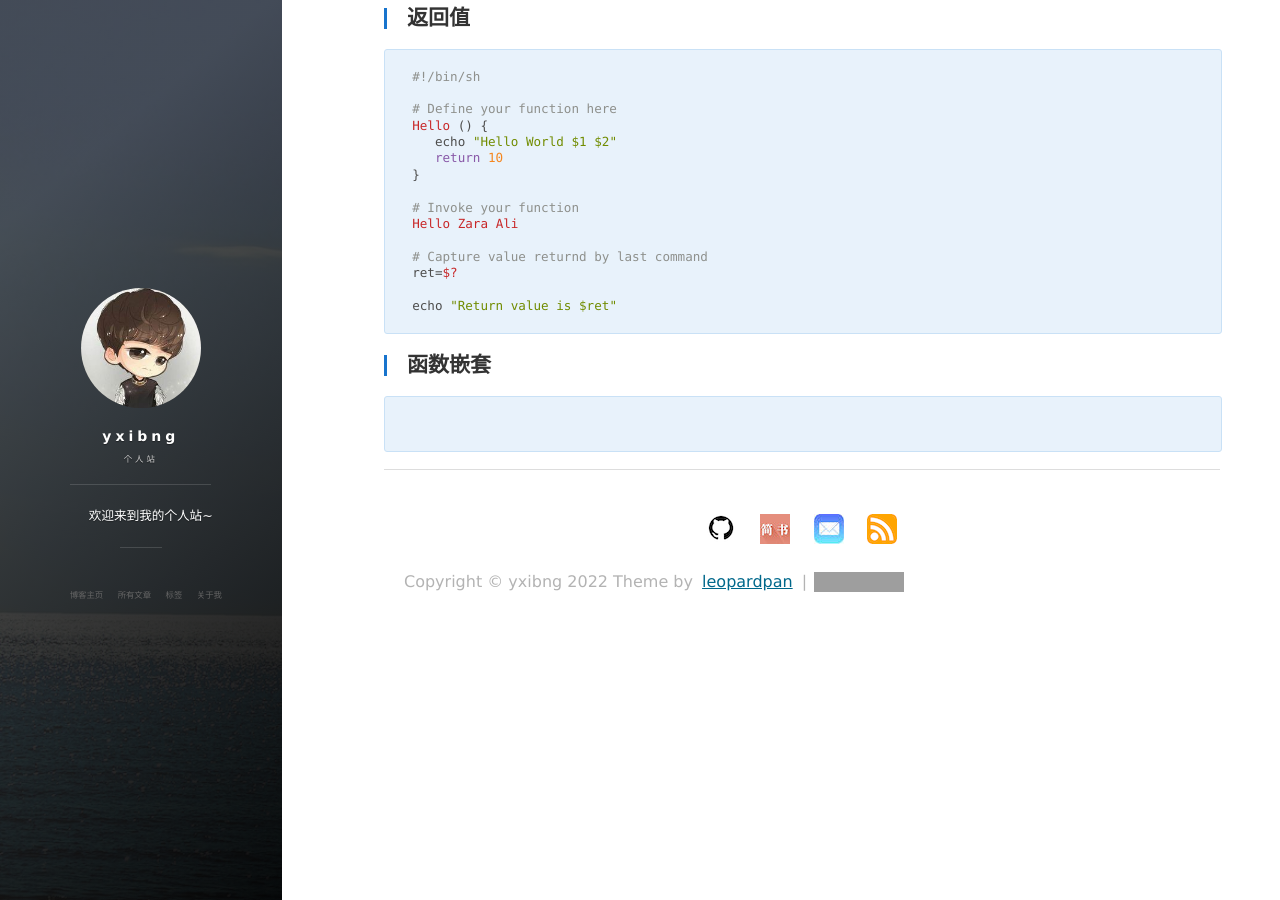
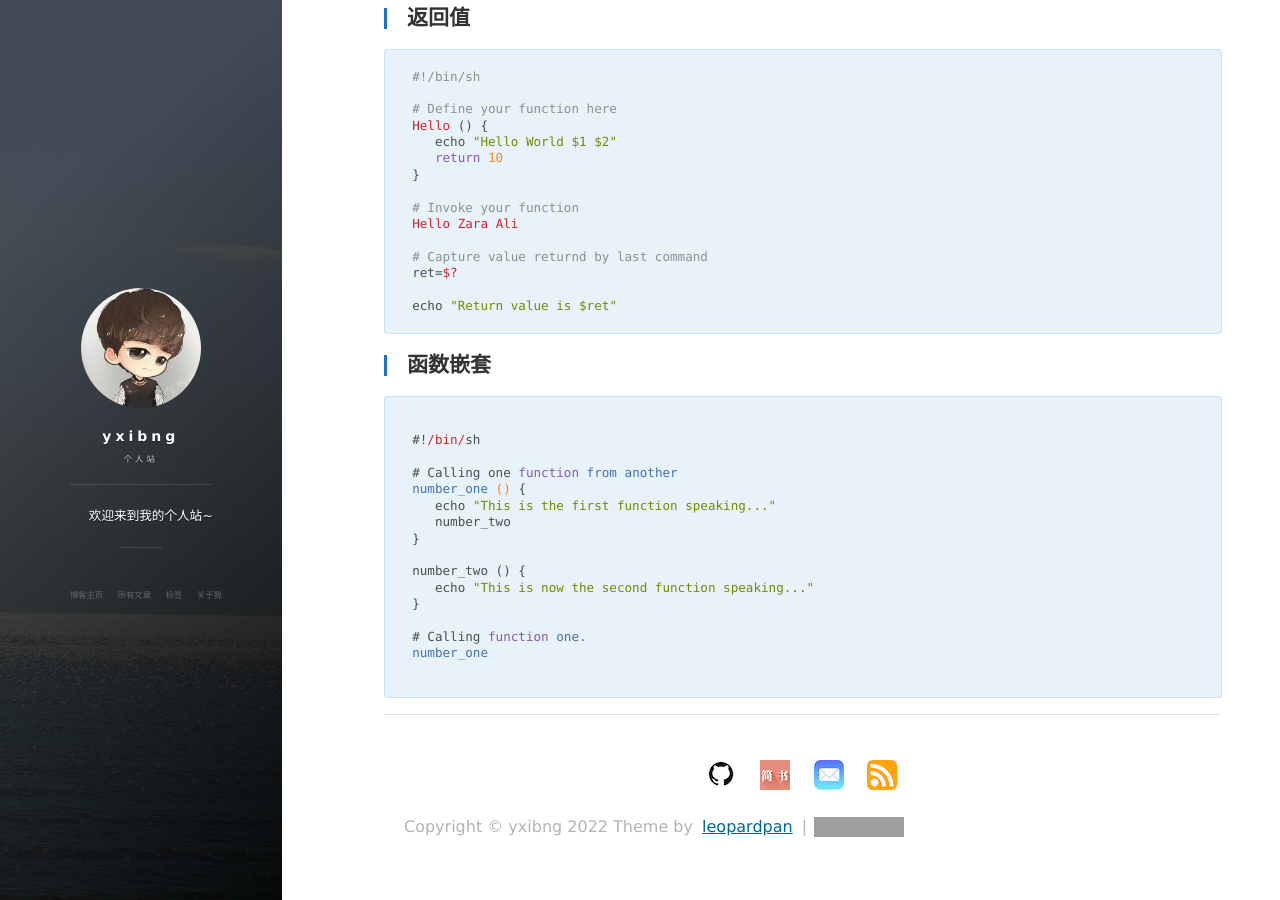
Before and after one commit to yxibng/yxibng.github.io, a Jekyll site: the page built from _posts/Shell/2022-02-25-shell 函数.md, in a window 1280 px wide and 900 px high, scrolled down 1001 px. Built offline with Jekyll 4.4.1, drawn with Linux system fonts in a browser that asks for light colours; nearby versions of some CDN libraries; comment, search, counter and statistics services are not loaded; grey boxes are pictures that could not be loaded.

Commit message:
feat: shell func

````diff
--- a/_posts/Shell/2022-02-25-shell 函数.md
+++ b/_posts/Shell/2022-02-25-shell 函数.md
@@ -69,4 +69,19 @@ echo "Return value is $ret"
 
 ```shell
 
+#!/bin/sh
+
+# Calling one function from another
+number_one () {
+   echo "This is the first function speaking..."
+   number_two
+}
+
+number_two () {
+   echo "This is now the second function speaking..."
+}
+
+# Calling function one.
+number_one
+
 ```
````
